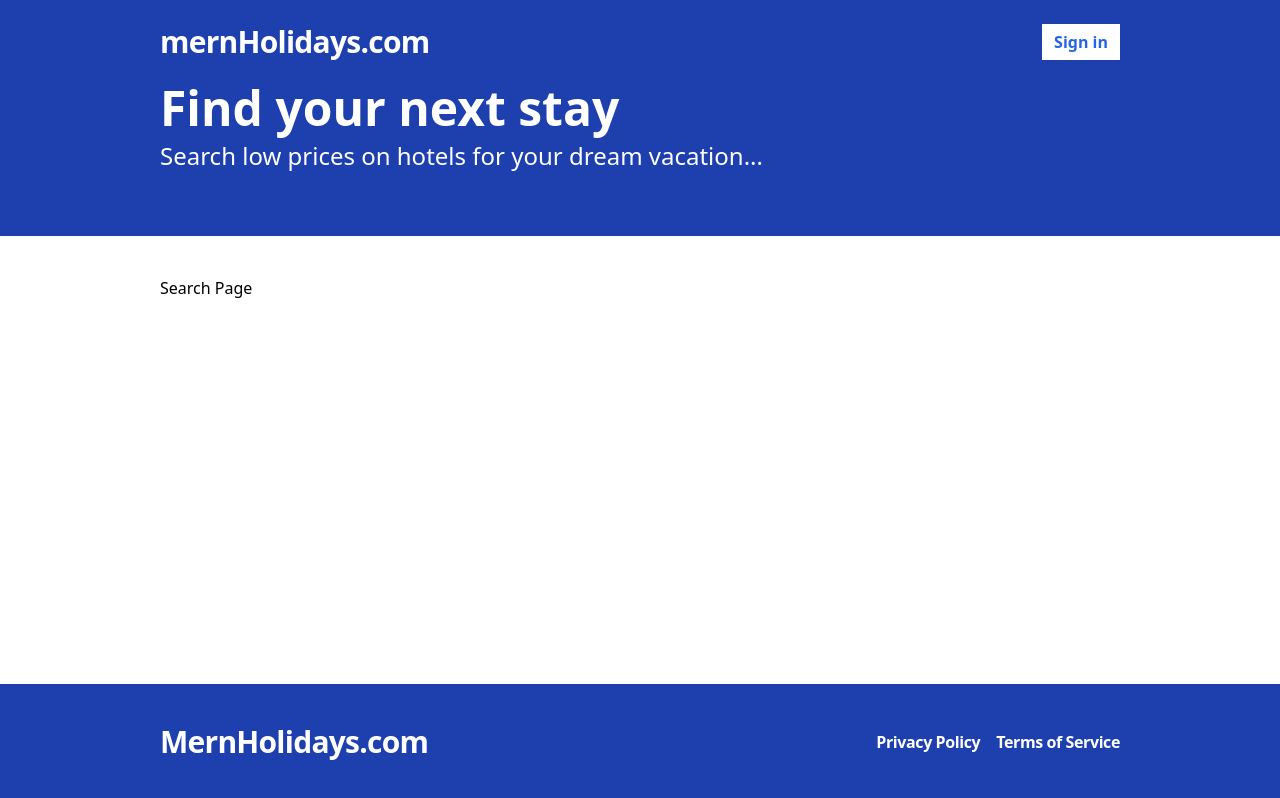
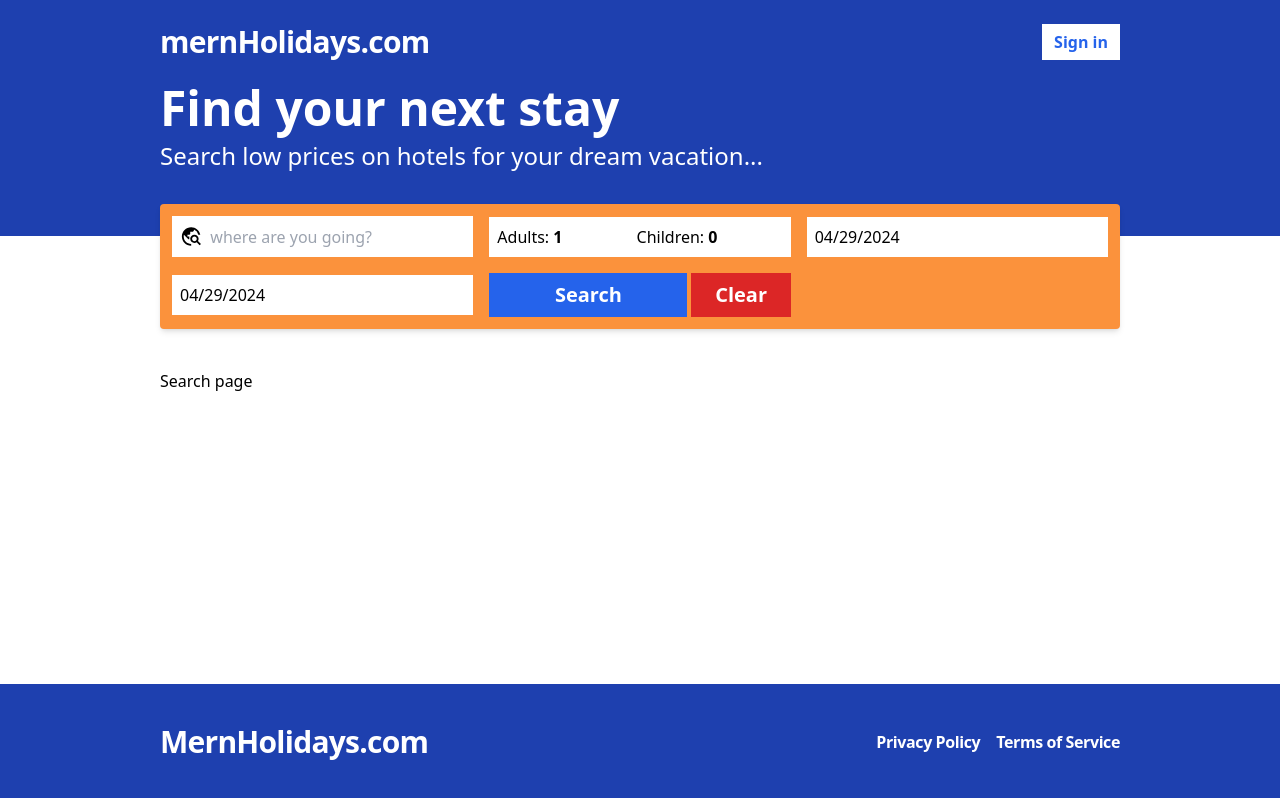
Before and after one commit to sharunnd/booking.com-clone, a React (Vite) app in the folder frontend/: page /search in a window 1280 px wide. Built offline with nearby package versions, Linux system fonts and the light colour scheme; no server answers.

Commit message:
add search bar

```diff
--- a/frontend/package.json
+++ b/frontend/package.json
@@ -11,6 +11,7 @@
   },
   "dependencies": {
     "react": "^18.2.0",
+    "react-datepicker": "^6.9.0",
     "react-dom": "^18.2.0",
     "react-hook-form": "^7.51.3",
     "react-icons": "^5.2.1",
@@ -19,6 +20,7 @@
   },
   "devDependencies": {
     "@types/react": "^18.2.66",
+    "@types/react-datepicker": "^6.2.0",
     "@types/react-dom": "^18.2.22",
     "@typescript-eslint/eslint-plugin": "^7.2.0",
     "@typescript-eslint/parser": "^7.2.0",
--- a/frontend/src/App.tsx
+++ b/frontend/src/App.tsx
@@ -11,6 +11,7 @@
 import { useAppContext } from "./contexts/AppContext";
 import MyHotels from "./pages/MyHotels";
 import EditHotel from "./pages/EditHotel";
+import Search from "./pages/Search";
 
 function App() {
   const { isLoggedIn } = useAppContext();
@@ -29,7 +30,7 @@
           path="/search"
           element={
             <Layout>
-              <p>Search Page</p>
+              <Search />
             </Layout>
           }
         />
--- /dev/null
+++ b/frontend/src/components/SearchBar.tsx
@@ -0,0 +1,106 @@
+import { FormEvent, useState } from "react";
+import { useSearchContext } from "../contexts/SearchContext";
+import { MdTravelExplore } from "react-icons/md";
+import DatePicker from "react-datepicker";
+import "react-datepicker/dist/react-datepicker.css";
+import { useNavigate } from "react-router-dom";
+const SearchBar = () => {
+  const search = useSearchContext();
+  const [destination, setDestination] = useState<string>(search.destination);
+  const [checkIn, setCheckIn] = useState<Date>(search.checkIn);
+  const [checkOut, setCheckOut] = useState<Date>(search.checkOut);
+  const [adultCount, setAdultCount] = useState<number>(search.adultCount);
+  const [childCount, setChildCount] = useState<number>(search.childCount);
+  const navigate = useNavigate();
+  const handlSubmit = (event: FormEvent) => {
+    event.preventDefault();
+    search.saveSearchValues(
+      destination,
+      checkIn,
+      checkOut,
+      adultCount,
+      childCount
+    );
+    navigate("/search");
+  };
+  const minDate = new Date();
+  const maxDate = new Date();
+  maxDate.setFullYear(maxDate.getFullYear() + 1);
+  return (
+    <form
+      onSubmit={handlSubmit}
+      className="-mt-8 p-3 bg-orange-400 rounded shadow-md grid grid-cols-2 lg:grid-cols-3 2xl:grid-cols-5 items-center gap-4"
+    >
+      <div className=" flex flex-row items-center flex-1 bg-white p-2">
+        <MdTravelExplore size={25} className="mr-2" />
+        <input
+          placeholder="where are you going?"
+          className=" text-md w-full focus:outline-none"
+          value={destination}
+          onChange={(event) => setDestination(event.target.value)}
+        />
+      </div>
+      <div className="flex bg-white px-2 py-1 gap-2">
+        <label className="flex items-center">
+          Adults:
+          <input
+            type="number"
+            className=" w-full p-1 focus:outline-none font-bold"
+            min={1}
+            max={20}
+            value={adultCount}
+            onChange={(event) => setAdultCount(parseInt(event.target.value))}
+          />
+        </label>
+        <label className="flex items-center">
+          Children:
+          <input
+            type="number"
+            className=" w-full p-1 focus:outline-none font-bold"
+            min={0}
+            max={20}
+            value={childCount}
+            onChange={(event) => setChildCount(parseInt(event.target.value))}
+          />
+        </label>
+      </div>
+      <div>
+        <DatePicker
+          selected={checkIn}
+          onChange={(date) => setCheckIn(date as Date)}
+          selectsStart
+          startDate={checkIn}
+          endDate={checkOut}
+          minDate={minDate}
+          maxDate={maxDate}
+          placeholderText="Check-in Date"
+          className=" min-w-full bg-white p-2 focus:outline-none"
+          wrapperClassName=" min-w-full"
+        />
+      </div>
+      <div>
+        <DatePicker
+          selected={checkOut}
+          onChange={(date) => setCheckOut(date as Date)}
+          selectsStart
+          startDate={checkIn}
+          endDate={checkOut}
+          minDate={minDate}
+          maxDate={maxDate}
+          placeholderText="Check-in Date"
+          className=" min-w-full bg-white p-2 focus:outline-none"
+          wrapperClassName=" min-w-full"
+        />
+      </div>
+      <div className="flex gap-1">
+        <button className="w-2/3 bg-blue-600 text-white h-full p-2 font-bold text-xl hover:bg-blue-500">
+          Search
+        </button>
+        <button className="w-1/3 bg-red-600 text-white h-full p-2 font-bold text-xl hover:bg-red-500">
+          Clear
+        </button>
+      </div>
+    </form>
+  );
+};
+export default SearchBar;
--- a/frontend/src/layouts/Layout.tsx
+++ b/frontend/src/layouts/Layout.tsx
@@ -1,18 +1,24 @@
-import React from "react"
-import Footer from "../components/Footer"
-import Header from "../components/Header"
-import Hero from "../components/Hero"
+import React from "react";
+import Footer from "../components/Footer";
+import Header from "../components/Header";
+import Hero from "../components/Hero";
+import SearchBar from "../components/SearchBar";
 
 interface Props {
-    children:React.ReactNode;
+  children: React.ReactNode;
 }
-const Layout  = ({children}:Props)=>{
-    return <div className="flex flex-col min-h-screen">
-        <Header />
-        <Hero />
-        <div className="container mx-auto py-10 flex-1">{children}</div>
-        <Footer />
+const Layout = ({ children }: Props) => {
+  return (
+    <div className="flex flex-col min-h-screen">
+      <Header />
+      <Hero />
+      <div className=" container mx-auto">
+        <SearchBar />
+      </div>
+      <div className="container mx-auto py-10 flex-1">{children}</div>
+      <Footer />
     </div>
-}
+  );
+};
 
-export default Layout
+export default Layout;
--- /dev/null
+++ b/frontend/src/pages/Search.tsx
@@ -0,0 +1,9 @@
+import { useSearchContext } from "../contexts/SearchContext"
+
+const Search = ()=>{
+    const search = useSearchContext()
+    console.log(search);
+    return <>Search page</>
+}
+
+export default Search
```
Also changed, not shown: 1 other file (tests, documents, lock files or other folders).
